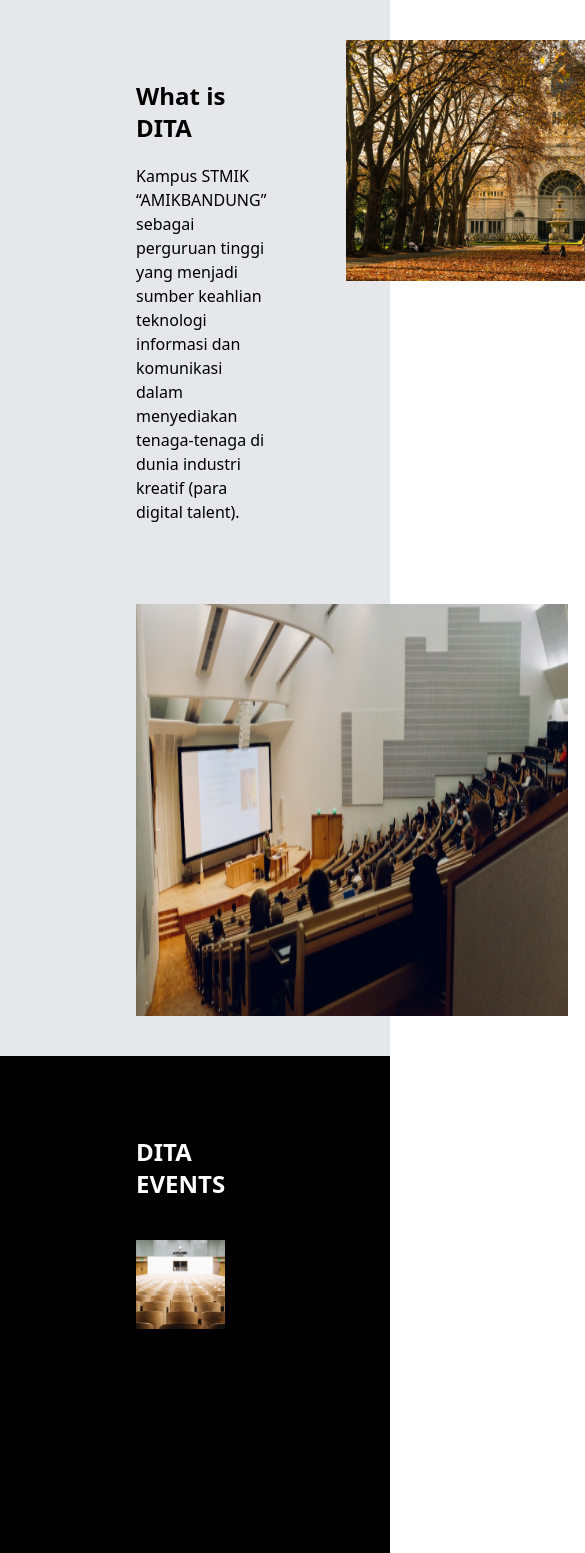
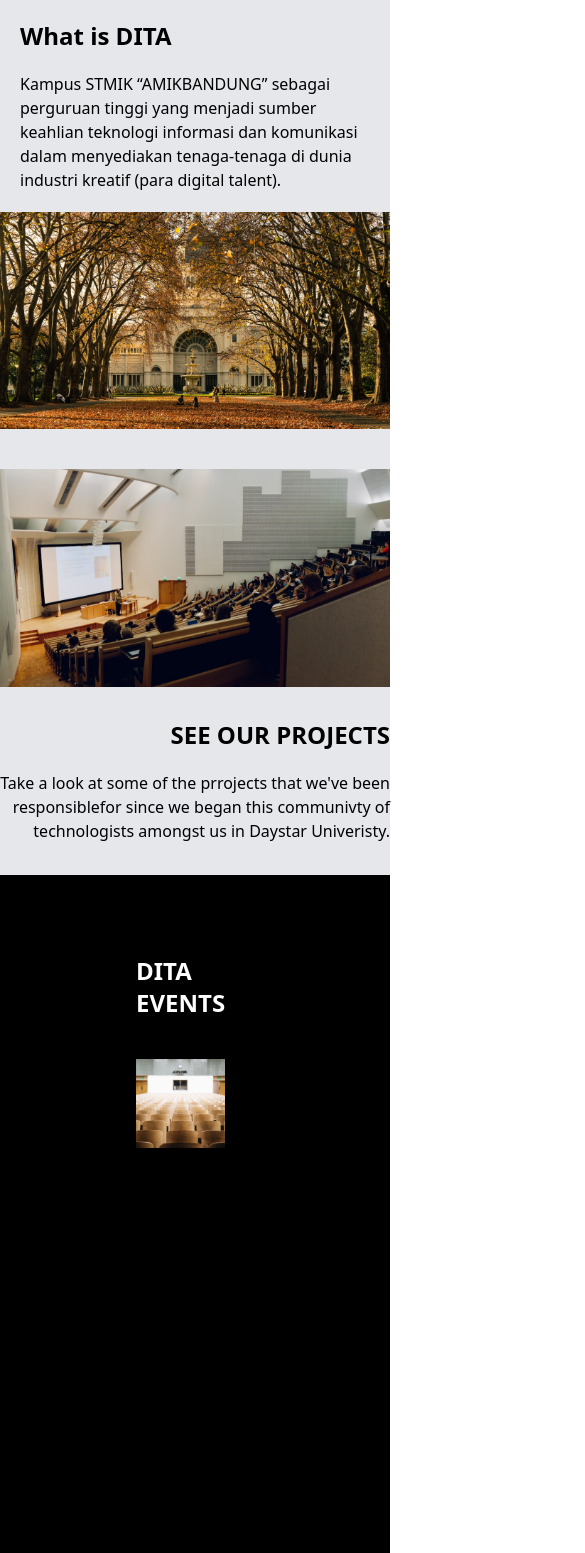
Before and after one commit to dita-daystaruni/dita-website-frontend, a React (Vite) app: page / in a window 390 px wide. Shown: the top 1553 px of the page, 585 px wide, since content can reach past the window. Built offline with nearby package versions, Linux system fonts and the light colour scheme.

Commit message:
feat: added responsiveness to about us section

```diff
--- a/src/pages/components/landing/about.jsx
+++ b/src/pages/components/landing/about.jsx
@@ -7,8 +7,8 @@
 const About = () => {
   return (
     <main className="max-w-full bg-gray-200">
-      <section className="flex flex-row justify-between">
-        <div className="py-10 px-10 max-w-lg ml-24 mt-10">
+      <section className="md:flex md:justify-between max-lg:flex-col">
+        <div className="md:py-10 md:px-10 max-w-lg ml-24 p-10 mr-24 max-sm:py-5 max-sm:px-0 max-sm:mx-5">
           <h3 className="font-bold text-2xl mb-5">What is DITA</h3>
           <p>
             Kampus STMIK “AMIKBANDUNG” sebagai perguruan tinggi yang menjadi
@@ -19,20 +19,20 @@
         <div>
           {/* Picture representing about us picture 1 */}
           <img
-            className="max-w-lg p-10 mr-24"
+            className="md:max-w-lg md:p-10 ml-24 max-sm:p-0 max-sm:ml-0"
             alt="campus view"
             src={about1}
           />
         </div>
       </section>
-      <section className="flex flex-row justify-between">
+      <section className="md:flex md:justify-between max-lg:flex-col">
         {/* Picture representing about us picture 1 */}
         <img
-          className="max-w-lg p-10 ml-24"
+          className="sm:max-w-lg md:p-10 md:ml-24 max-sm:p-0 max-sm:ml:0 max-sm:mt-10"
           alt="lecture theater"
           src={about2}
         />
-        <div className="py-10 px-10 max-w-lg ml-24 mt-10 p-10 mr-24">
+        <div className="md:py-10 md:px-10 md:max-w-lg md:ml-24 md:mt-10 md:p-10 md:mr-24 max-sm:px-0 py-8">
           <h3 className="font-bold text-2xl mb-5 text-right">
             SEE OUR PROJECTS
           </h3>
```
